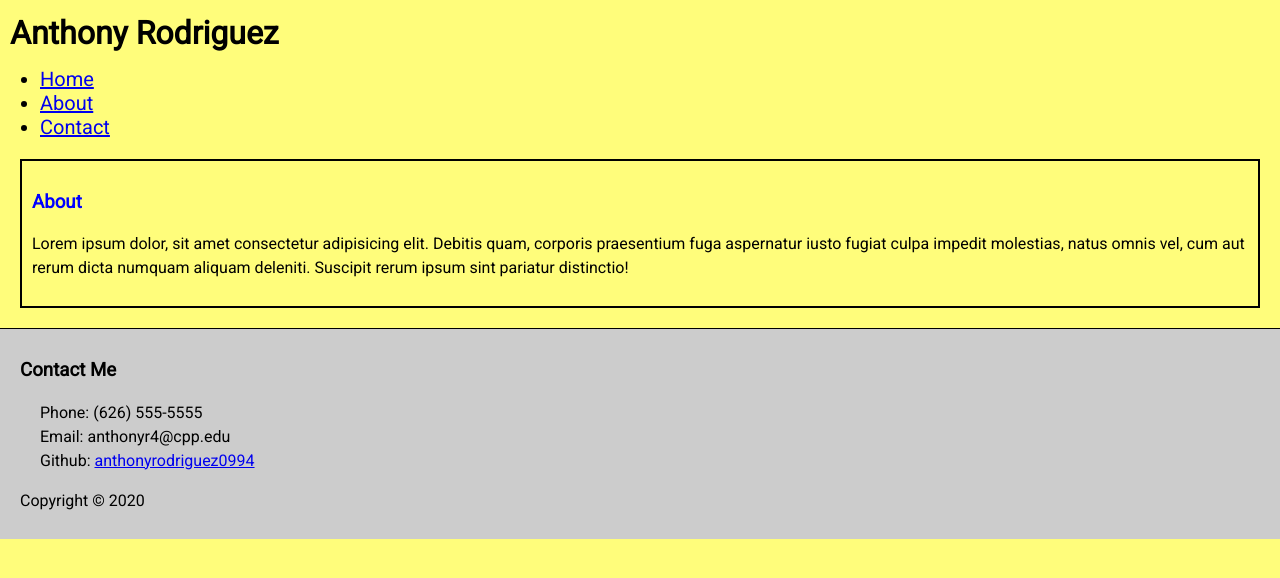
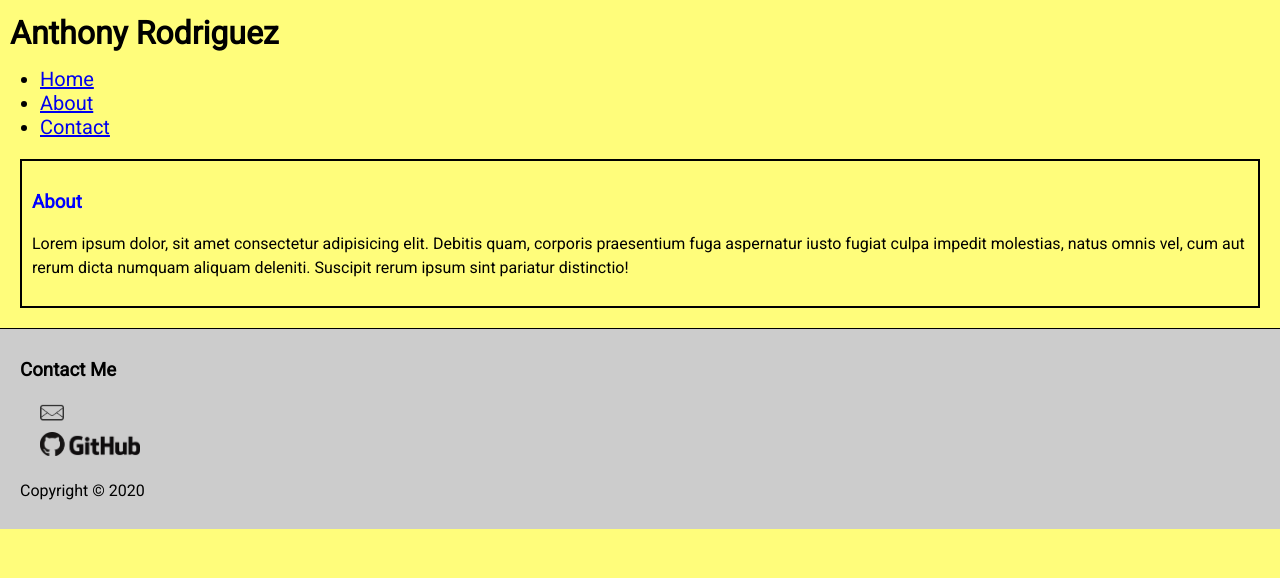
Before and after one commit to anthonyrodriguez0994/arodrigueznet, a plain HTML site: page index.html in a window 1280 px wide. Drawn offline with Linux system fonts and the light colour scheme.

Commit message:
updated ids and tags

```diff
--- a/index.html
+++ b/index.html
@@ -8,7 +8,7 @@
         <link rel="stylesheet" href="css/style.css">
         <link href="https://fonts.googleapis.com/css2?family=Roboto&display=swap" rel="stylesheet">
         <!-- <meta name="robots" content="NOINDEX, NOFOLLOW"-->
-        <title>Anthony Rodriguez</title>
+        <title>Anthony Rodriguez | Home</title>
     </head>
     <body>
         <!-- Header -->
@@ -34,9 +34,12 @@
         <footer id="footer">
             <h3>Contact Me</h3>
             <ul>
-                <li>Phone: (626) 555-5555</li>
-                <li>Email: anthonyr4@cpp.edu</li>
-                <li>Github: <a href="https://github.com/anthonyrodriguez0994">anthonyrodriguez0994</a></li>
+                <!-- Possible Phone Number -->
+                <!-- <li><a href="tel:323-555-5555"> <img src="/img/phone-icon.png" alt="Phone: 323-555-5555" id="contact-icon"></a></li> -->
+                <!-- Email Info -->
+                <li><a href="mailto:anthonyr4@cpp.edu"> <img src="/img/email-icon.png" alt="Email: anthonyr4@cpp.edu" id="contact-icon"></a></li>
+                <!-- GitHub Info -->
+                <li><a href="https://github.com/anthonyrodriguez0994"><img src="/img/github-icon.png" alt="GitHub.com/anthonyrodriguez0994" id="contact-icon"></a></li>
             </ul>
             <p>Copyright &copy; 2020</p>
         </footer>
```
